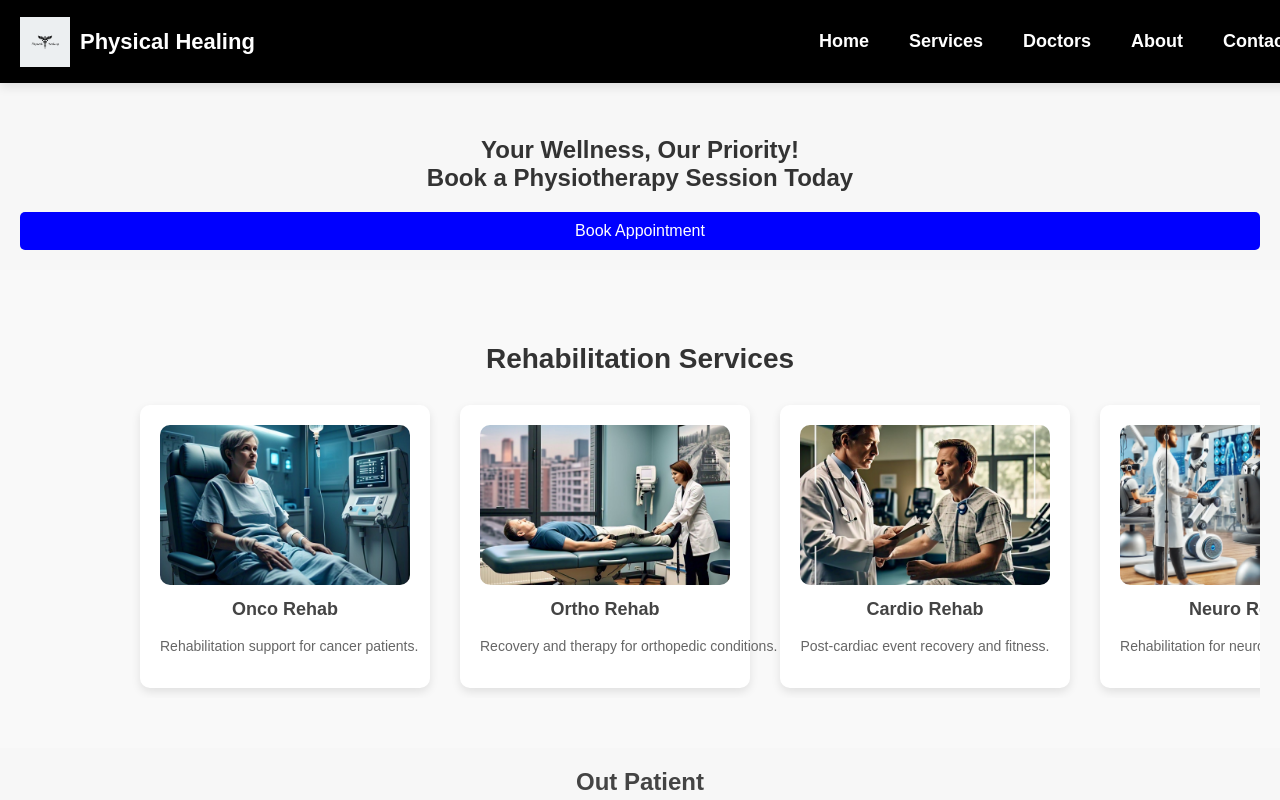
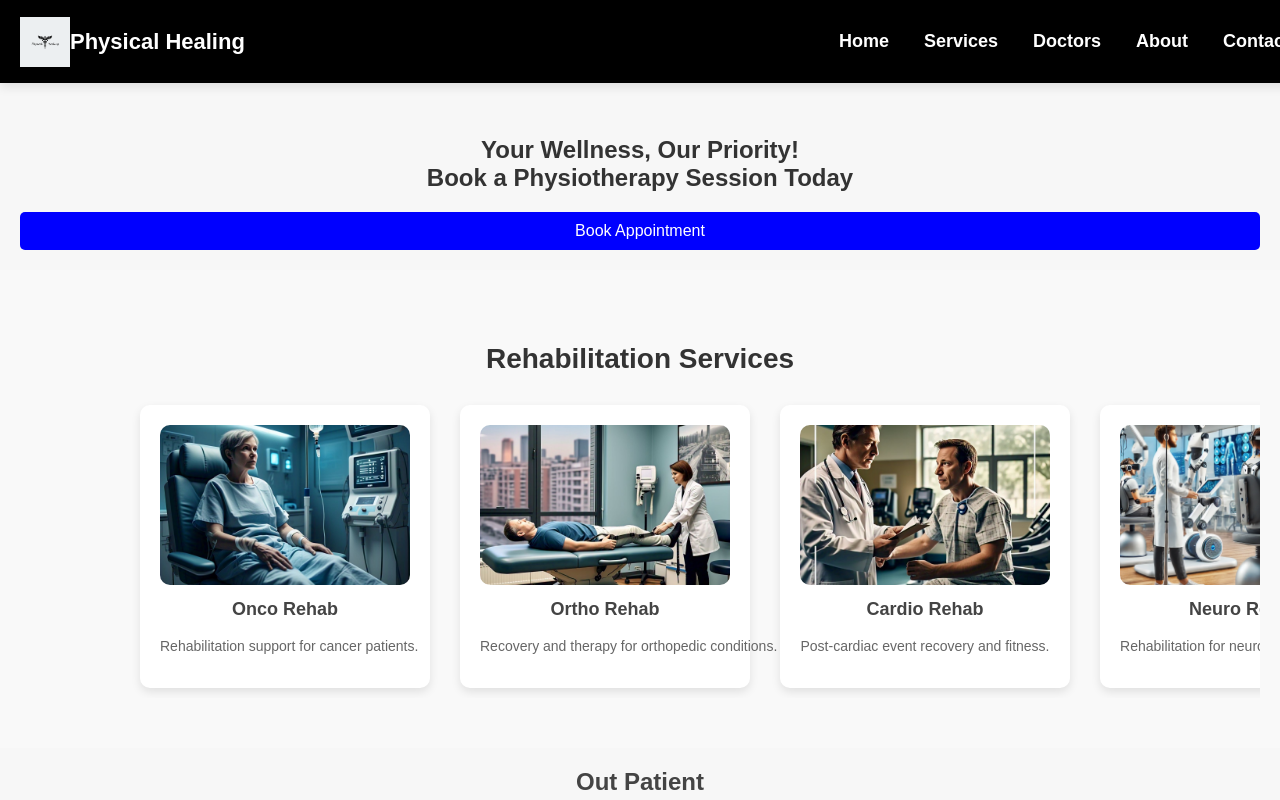
Before and after one commit to tamminenidurga96/physical-healing, a React (Create React App) app: page / in a window 1280 px wide. Shown: the top 800 px of the page. Built offline with nearby package versions, Linux system fonts and the light colour scheme.

Commit message:
Updated Navbar styles in Navbar.css

```diff
--- a/src/components/Navbar.css
+++ b/src/components/Navbar.css
@@ -19,7 +19,7 @@
 
   .logo {
     height: 50px;
-    margin-right: 10px;
+    margin-right: 0px;
   }
 
   .brand-name {
@@ -31,7 +31,7 @@
   .nav-links {
     list-style: none;
     display: flex;
-    gap: 20px;
+    gap: 15px;
     margin-left: auto;
   }
 
```
